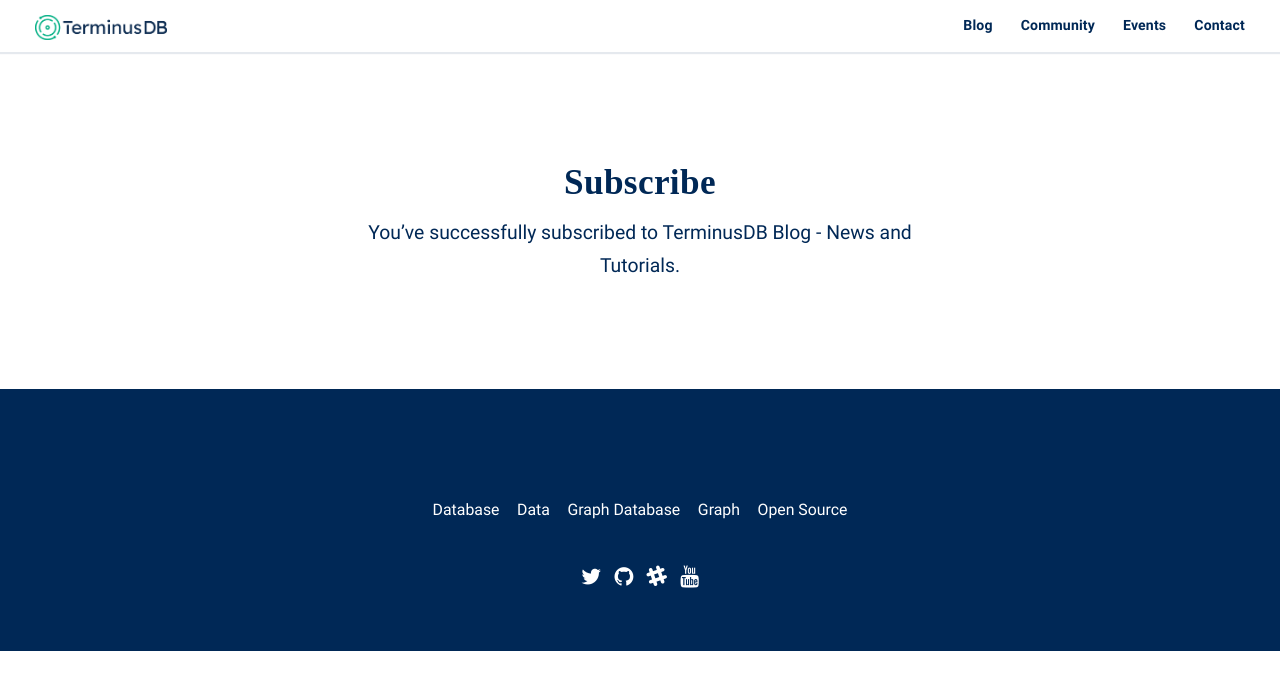
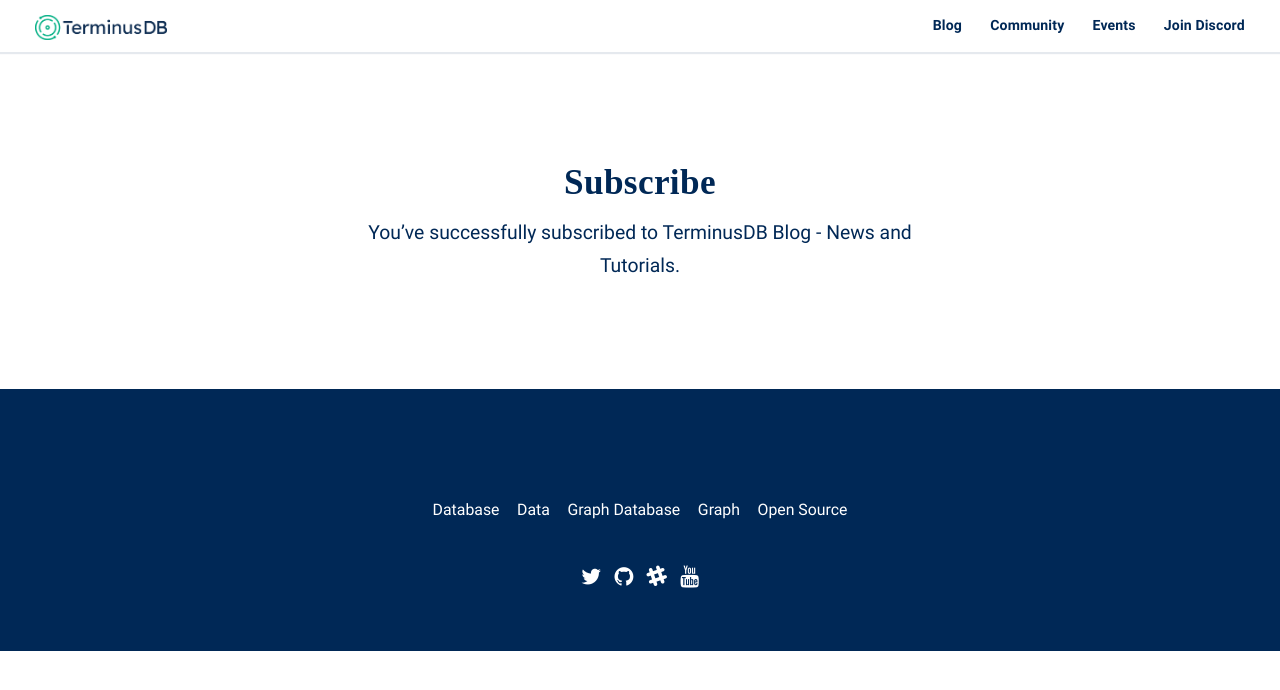
Before and after one commit to terminusdb/terminusdb-blog, a Jekyll site: the page built from subscribe.html, in a window 1280 px wide. Shown: the top 690 px of the page. Built offline with Jekyll 4.4.1, drawn with Linux system fonts in a browser that asks for light colours; some web fonts are replaced.

Commit message:
change join slack to join Discord

```diff
--- a/_includes/navigation.html
+++ b/_includes/navigation.html
@@ -3,6 +3,6 @@
     <li><a href="{{ '/' | absolute_url }}">Blog</a></li>
     <li><a href="https://community.terminusdb.com/">Community</a></li>
     <li><a href="https://events.terminusdb.com/">Events</a></li>
-    <li><a href="http://bit.ly/terminusdb-slack">Contact</a></li>
+    <li><a href="https://discord.gg/6qjcHMx">Join Discord</a></li>
   </ul>
 </nav>
```
